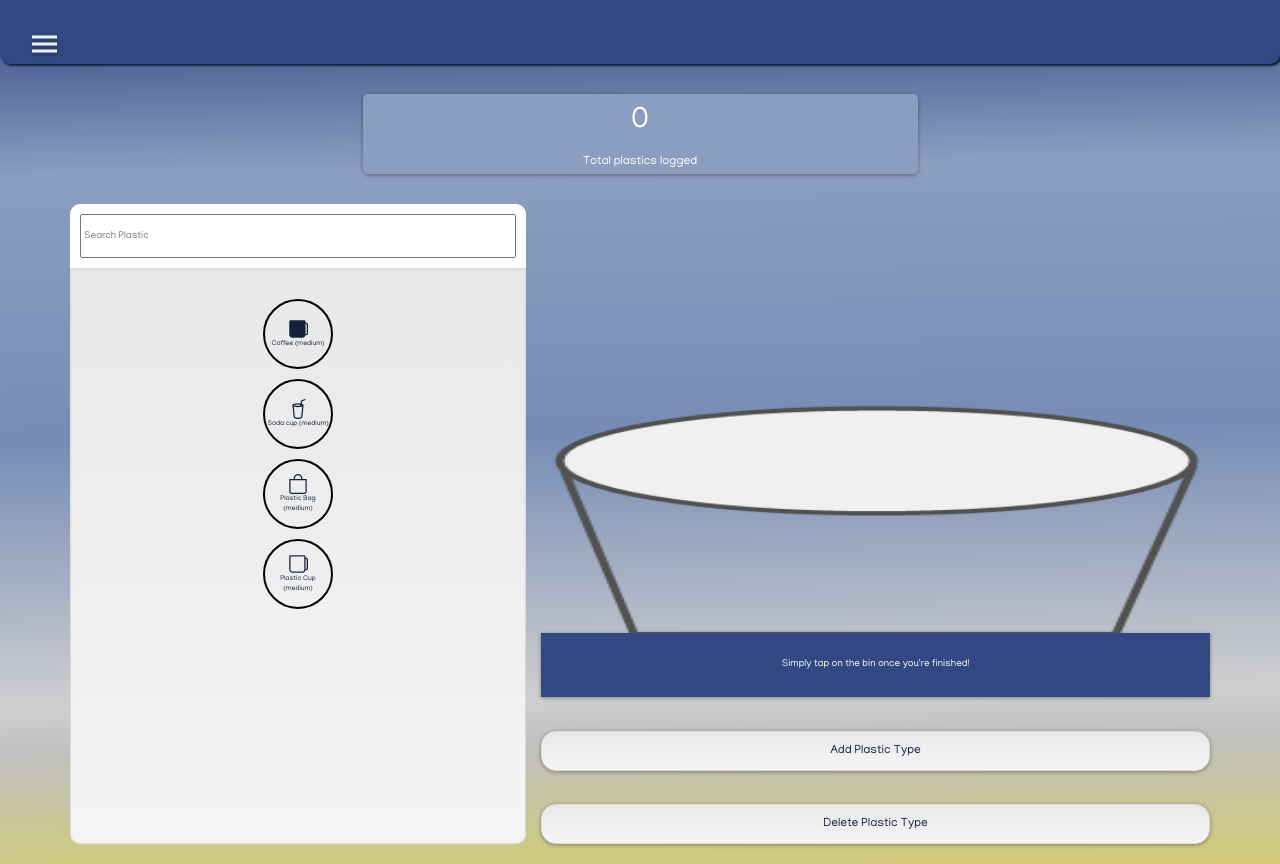
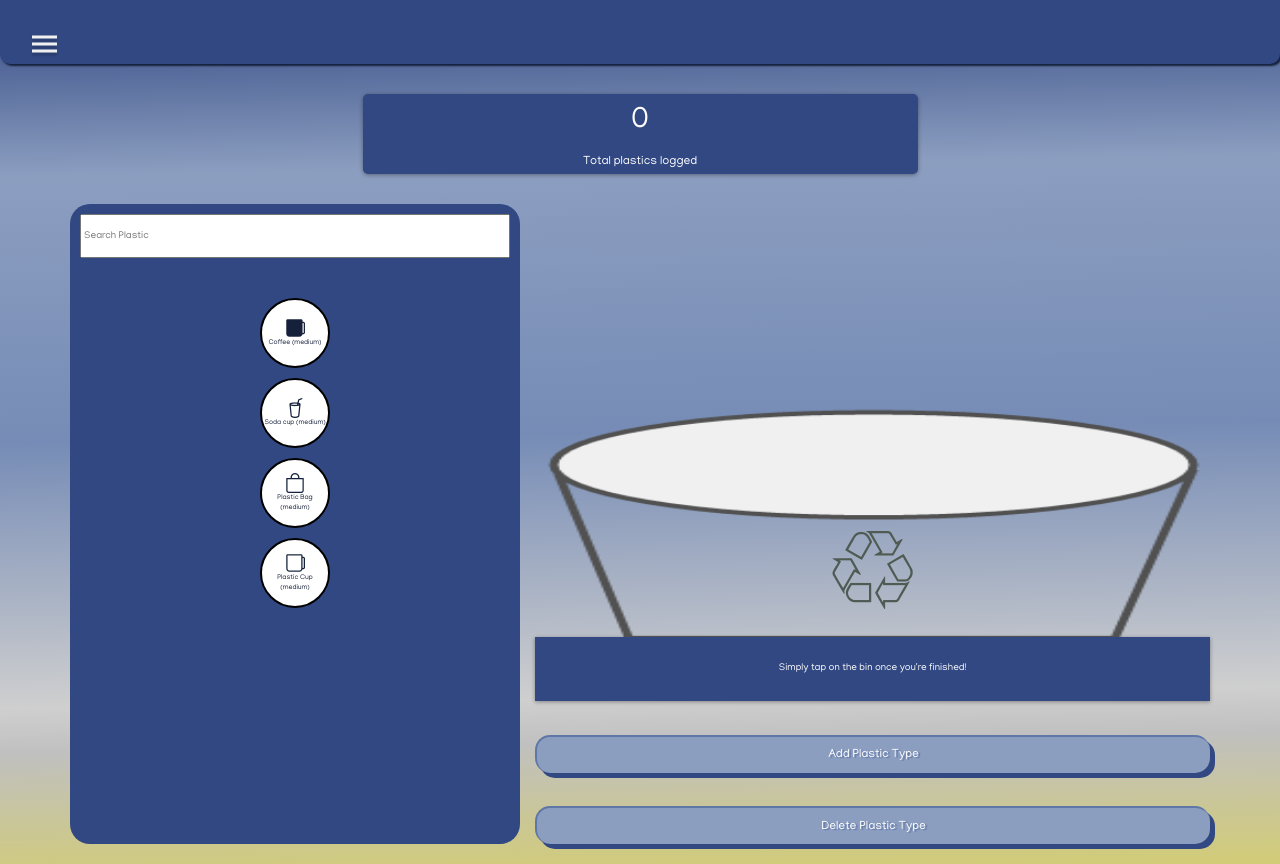
Before and after one commit to tjuacalla123/a8-plastrack, a Node project: template views/logpage.handlebars in a window 1280 px wide. Run offline with Node 20 templates, Linux system fonts and the light colour scheme; the template is opened without the code that fills it, so the values that code supplies are empty; some libraries are stand-ins or nearby versions; some web fonts are replaced.

Commit message:
more log page styling

```diff
--- a/public/css/log.css
+++ b/public/css/log.css
@@ -24,7 +24,7 @@ h1.plastrack{
 .totals {
   margin: 10px 0px 30px 0px;
   height: 10vh;
-	background-color: #8C9EC0;
+	background-color: #314882;
 	border-radius: 5px;
 	color: white;
 	  -webkit-box-shadow: 0 1px 4px 0 rgba(0,0,0,0.37);
@@ -48,14 +48,15 @@ h1.plastrack{
 .plastic-list {
 	width: 40%;
 	padding: 0;
-	border-radius: 30px;
+	border-radius: 20px;
+  background-color: #314882;
 }
 .trash-add-delete {
 	width: 60%;
-	padding-left: 15px;
+	margin-left: 15px;
 }
 .search-plastic {
-  background-color: white;
+
 	justify-content: center;
 	padding: 10px 10px 10px 10px;
 	height: 10%;
@@ -112,6 +113,7 @@ h1.plastrack{
 	flex-shrink: 0;
 	font-size: 7px;
 	word-wrap: break-word;
+  background-color: white;
 }
 .single-plastic i {
 	font-size: 20px;
@@ -122,24 +124,46 @@ p {
 
 .recycling-bin {
 	height: 50%;
+  text-align: center;
+  position: relative;
+}
+.rec-logo {
+  font-size: 110px;
+  position: absolute;
+  top: 50%;
+  left: 50%;
+  transform: translate(-50%, -20%);
+  color: transparent;
+  text-shadow: 0 0 0 rgb(78, 90, 82);
+
 }
 .contents, .add-delete {
 	border-radius: 15px;
 	-webkit-box-shadow: 0 1px 4px 0 rgba(0,0,0,0.37);
     box-shadow: 0 1px 4px 0 rgba(0,0,0,0.37);
 }
-.contents {
+.well.contents {
   visibility: hidden;
   height: 25%;
 	margin-bottom: 10%;
+  border-left: 2px solid #5F77A6;
+  border-top: 2px solid #5F77A6;
+  box-shadow: 5px 5px #314882;
 }
 .add-delete{
 	margin: 5% 0px 0px 0px;
-	height: 5%;
+	height: 10%;
 	display: flex;
 	justify-content: center;
 	align-items: center;
   font-size: 12px;
+  border-radius: 15px;
+  color: white;
+  background-color: #8C9EC0;
+  border-left: 2px solid #5F77A6;
+  border-top: 2px solid #5F77A6;
+  box-shadow: 5px 5px #314882;
+  text-shadow: 2px 1px 1px #5F77A6;
 }
 .tip, .tip2 {
 	text-align: center;
@@ -165,7 +189,7 @@ p {
 	margin-bottom: 10px;
 }
 .p-num, .p-text {
-  font-size: 10px;
+  font-size: 15px;
 }
 .p-text {
 	word-wrap: break-word;
@@ -195,4 +219,5 @@ p {
 }
 .cross {
 	color: blue;
+  font-size: 15px;
 }
--- a/public/css/logdone.css
+++ b/public/css/logdone.css
@@ -101,7 +101,7 @@
   margin: 1vh 0px 1vh 0px;
   font-size: 30px;
   font-family: 'Lexend Deca', sans-serif;
-  color:#DFD32B;
+  color:white;
   text-shadow: 2px 1px 1px #333;
 }
 
--- a/views/logpage.handlebars
+++ b/views/logpage.handlebars
@@ -72,7 +72,7 @@
 					<form class="search search-plastic">
 						<input type="text" placeholder="Search Plastic" name="search2" class="search-bar">
 					</form>
-					 <div class="well plastic-contents"></div>
+					 <div class="plastic-contents"></div>
 				</div>
 
 				<div class="trash-add-delete">
@@ -80,12 +80,15 @@
 					</div>
 					<div class="recycling-bin">
 						<img src="assets/bin_1.png" style="filter:grayscale(100%);" id=trash></img>
+						<div class="rec-logo">
+							&#x2672;
+						</div>
 						<div class="tip2">Simply tap on the bin once you're finished!</div>
 					</div>
-					<div class="well add-delete" id = "additem">
+					<div class="add-delete" id = "additem">
 						Add Plastic Type
 					</div>
-					<div class="well add-delete" id = "deleteitem">
+					<div class="add-delete" id = "deleteitem">
 						Delete Plastic Type
 					</div>
 				</div>
```
Also changed, not shown: public/assets/bin_S.png (deleted).
